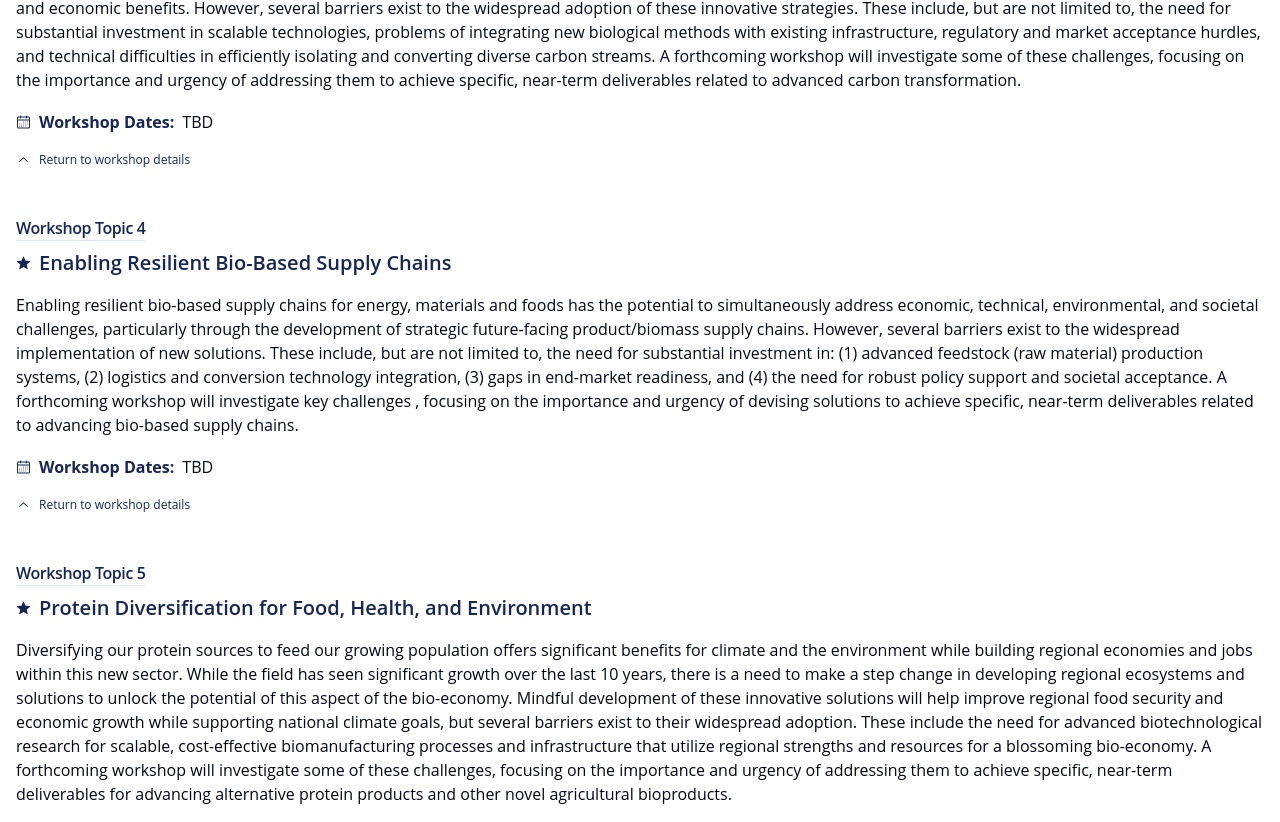
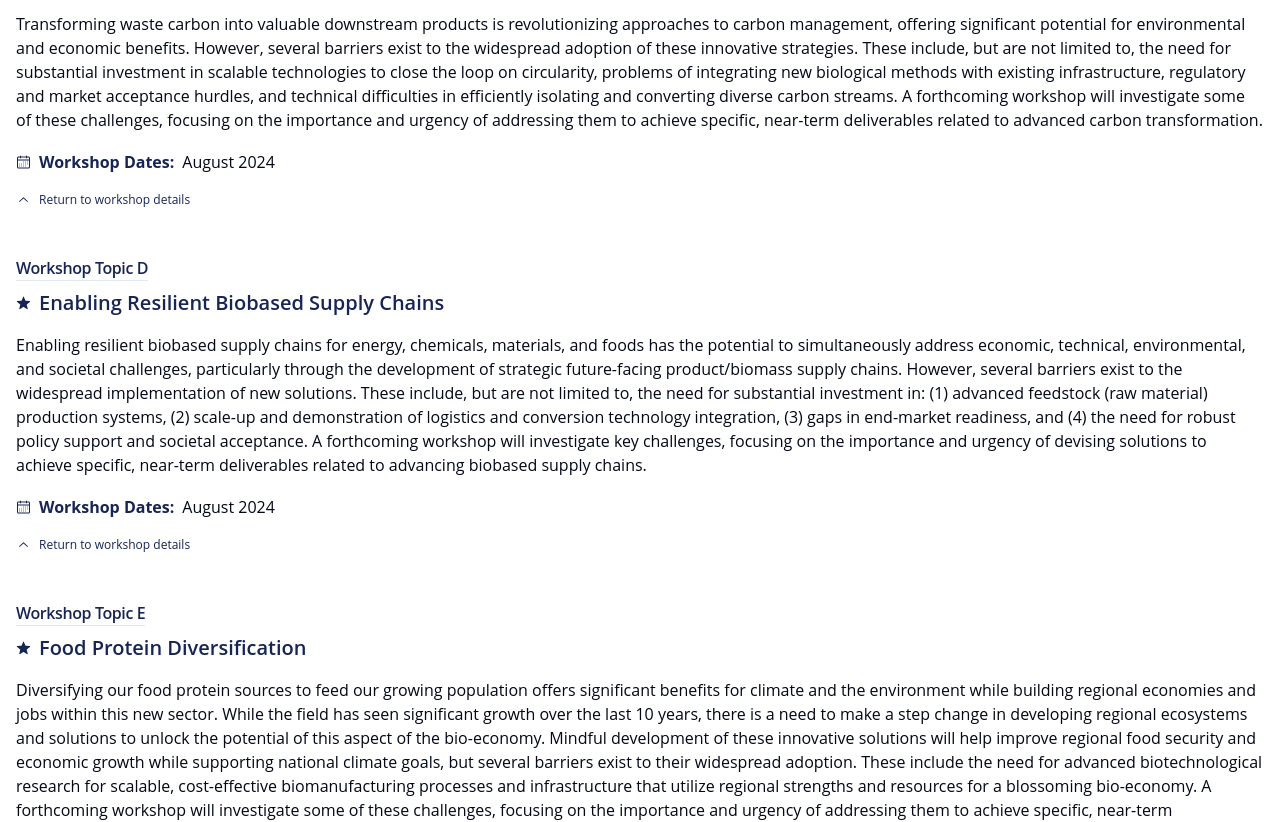
Before and after one commit to ZachStapletonJones/casa-bio, a Next.js app: page / in a window 1280 px wide. Shown: the part 1460-2282 px from the top of the page. Built offline with nearby package versions, Linux system fonts and the light colour scheme.

Commit message:
updated topic language and added new button

```diff
--- a/app/page.tsx
+++ b/app/page.tsx
@@ -43,7 +43,7 @@ export default function Home() {
             <p>
 
             {/* <a className='w-fit text-primary font-semibold' href="https://docs.google.com/forms/d/e/1FAIpQLScx4vU7e7k1yurm5tqfqK_rf2r9Mh5mu5Fpx54CLZKLrntaaA/viewform?usp=sf_link" target="_blank"><Button>Apply Now</Button></a> */}
-
+            <a className='w-fit text-primary font-semibold' href="https://forms.gle/qHcSunu5N2XZVap8A" target="_blank"><Button>Notify Me when Applications are Open</Button></a>
             </p>
           </div>
           <div className="flex flex-col gap-4">
--- a/components/WorkshopTopicsGrid.tsx
+++ b/components/WorkshopTopicsGrid.tsx
@@ -43,7 +43,7 @@ function WorkshopTopic(workshopTopic:WorkshopTopicData){
 
         <div className='flex flex-col gap-4 w-full justify-start text-xs text-primary'>
 
-        {/* <a className='w-fit text-primary font-semibold' href="https://docs.google.com/forms/d/e/1FAIpQLScx4vU7e7k1yurm5tqfqK_rf2r9Mh5mu5Fpx54CLZKLrntaaA/viewform?usp=sf_link" target="_blank"><Button>Apply Now</Button></a> */}
+        {/* <a className='w-fit text-primary font-semibold' href="https://forms.gle/qHcSunu5N2XZVap8A" target="_blank"><Button>Notify Me when Applications are Open</Button></a> */}
 
         <button className={`flex items-center gap-2`} tabIndex={0} onClick={()=> {
             const element = document.getElementById('topics');
--- a/data/workshop-topics.ts
+++ b/data/workshop-topics.ts
@@ -1,5 +1,5 @@
 export type WorkshopTopicData = {
-    id: number,
+    id: string,
     title: string;
     description: string;
     dates: string;
@@ -10,52 +10,45 @@ export type WorkshopTopicObject = WorkshopTopicData[];
 export const workshopTopic: WorkshopTopicObject = [
   {
     //WorkshopTopic 1
-    id: 1,
+    id: "A",
     title: "Personalized Health and Medicine for Vaccine and Biologics Delivery",
     description: "Biologics are outpacing small molecules as therapeutics and could be an important feature for the future bioeconomy. However, several barriers exist to the greater use of biologics. These include, but are not limited to, the need for a more personalized and tailored approach, limitations in the manufacturing paradigm, prohibitive delivery techniques, and cultural and socioeconomic barriers to their distribution and adoption. A forthcoming workshop will investigate some of these challenges, focusing on the importance and urgency of addressing them to achieve near-term economically beneficial outcomes.",
-    dates: "TBD"
+    dates: "August 2024"
   },
   {
     //WorkshopTopic 2
-    id: 2,
+    id: "B",
     title: "Accelerated Breeding for All Economically Important Crops and Animals",
-    description: "Innovative breeding methods are transforming the development of economically important crops and animals, promising significant advances in agricultural productivity and sustainability. However, multiple barriers exist to the widespread implementation of such approaches. These include the need for substantial investment in advanced tools and technologies, gaps in critical infrastructure, regulatory challenges, and concerns about the long-term ecological and genetic impacts, to name a few.  A forthcoming workshop will investigate some of these challenges, focusing on the urgent need to find enabling solutions to achieve specific deliverables related to accelerated breeding.",
-    dates: "TBD"
+    description: "Fueled by National Agricultural Genome Initiatives, innovative breeding methods are transforming the development of economically important crops and animals, promising significant advances in agricultural productivity and sustainability. However, multiple barriers exist to the widespread implementation of such approaches. These include the need for substantial investment in advanced tools and technologies, gaps in critical infrastructure, regulatory challenges, and concerns about the long-term ecological and genetic impacts, to name a few. A forthcoming workshop will investigate some of these challenges, focusing on the urgent need to find enabling solutions to achieve specific deliverables related to accelerated breeding.",
+    dates: "August 2024"
   },
   {
     //WorkshopTopic 3
-    id: 3,
+    id: "C",
     title: "Creating Value from Waste Carbon for a Circular Bioeconomy",
-    description: "Transforming waste carbon into valuable downstream products is revolutionizing approaches to carbon management, offering significant potential for environmental and economic benefits. However, several barriers exist to the widespread adoption of these innovative strategies. These include, but are not limited to, the need for substantial investment in scalable technologies, problems of integrating new biological methods with existing infrastructure, regulatory and market acceptance hurdles, and technical difficulties in efficiently isolating and converting diverse carbon streams. A forthcoming workshop will investigate some of these challenges, focusing on the importance and urgency of addressing them to achieve specific, near-term deliverables related to advanced carbon transformation.",
-    dates: "TBD"
+    description: "Transforming waste carbon into valuable downstream products is revolutionizing approaches to carbon management, offering significant potential for environmental and economic benefits. However, several barriers exist to the widespread adoption of these innovative strategies. These include, but are not limited to, the need for substantial investment in scalable technologies to close the loop on circularity, problems of integrating new biological methods with existing infrastructure, regulatory and market acceptance hurdles, and technical difficulties in efficiently isolating and converting diverse carbon streams. A forthcoming workshop will investigate some of these challenges, focusing on the importance and urgency of addressing them to achieve specific, near-term deliverables related to advanced carbon transformation.",
+    dates: "August 2024"
   },
   {
     //WorkshopTopic 4
-    id: 4,
-    title: "Enabling Resilient Bio-Based Supply Chains",
-    description: "Enabling resilient bio-based supply chains for energy, materials and foods has the potential to simultaneously address economic, technical, environmental, and societal challenges, particularly through the development of strategic future-facing product/biomass supply chains. However, several barriers exist to the widespread implementation of new solutions. These include, but are not limited to, the need for substantial investment in: (1) advanced feedstock (raw material) production systems, (2) logistics and conversion technology integration, (3) gaps in end-market readiness, and (4) the need for robust policy support and societal acceptance. A forthcoming workshop will investigate key challenges , focusing on the importance and urgency of devising solutions to achieve specific, near-term deliverables related to advancing bio-based supply chains.",
-    dates: "TBD"
+    id: "D",
+    title: "Enabling Resilient Biobased Supply Chains",
+    description: "Enabling resilient biobased supply chains for energy, chemicals, materials, and foods has the potential to simultaneously address economic, technical, environmental, and societal challenges, particularly through the development of strategic future-facing product/biomass supply chains. However, several barriers exist to the widespread implementation of new solutions. These include, but are not limited to, the need for substantial investment in: (1) advanced feedstock (raw material) production systems, (2) scale-up and demonstration of logistics and conversion technology integration, (3) gaps in end-market readiness, and (4) the need for robust policy support and societal acceptance. A forthcoming workshop will investigate key challenges, focusing on the importance and urgency of devising solutions to achieve specific, near-term deliverables related to advancing biobased supply chains.",
+    dates: "August 2024"
   },
   {
     //WorkshopTopic 5
-    id: 5,
-    title: "Protein Diversification for Food, Health, and Environment",
-    description: "Diversifying our protein sources to feed our growing population offers significant benefits for climate and the environment while building regional economies and jobs within this new sector. While the field has seen significant growth over the last 10 years, there is a need to make a step change in developing regional ecosystems and solutions to unlock the potential of this aspect of the bio-economy. Mindful development of these innovative solutions will help improve regional food security and economic growth while supporting national climate goals, but several barriers exist to their widespread adoption. These include the need for advanced biotechnological research for scalable, cost-effective biomanufacturing processes and infrastructure that utilize regional strengths and resources for a blossoming bio-economy. A forthcoming workshop will investigate some of these challenges, focusing on the importance and urgency of addressing them to achieve specific, near-term deliverables for advancing alternative protein products and other novel agricultural bioproducts.",
-    dates: "TBD"
+    id: "E",
+    title: "Food Protein Diversification",
+    description: "Diversifying our food protein sources to feed our growing population offers significant benefits for climate and the environment while building regional economies and jobs within this new sector. While the field has seen significant growth over the last 10 years, there is a need to make a step change in developing regional ecosystems and solutions to unlock the potential of this aspect of the bio-economy. Mindful development of these innovative solutions will help improve regional food security and economic growth while supporting national climate goals, but several barriers exist to their widespread adoption. These include the need for advanced biotechnological research for scalable, cost-effective biomanufacturing processes and infrastructure that utilize regional strengths and resources for a blossoming bio-economy. A forthcoming workshop will investigate some of these challenges, focusing on the importance and urgency of addressing them to achieve specific, near-term deliverables for advancing alternative food protein products and other novel agricultural bioproducts.",
+    dates: "August 2024"
   },
   {
     //WorkshopTopic 6
-    id: 6,
+    id: "F",
     title: "Strategies to Improve Carbon and Energy Efficiency of Biomanufacturing",
     description: "Biological processes can be used directly to reduce CO2 as well as produce products more efficiently and with less waste. Realizing this vision in a cost-effective way will require strategic research and development to identify the most efficient pathways and strategies. However, several barriers exist to optimizing biological systems and fully leveraging the advantages of biomanufacturing methods over other non-biological approaches. These include, but are not limited to, the need for enhanced carbon and energy efficiency, new innovative technologies, overcoming technical challenges in scaling biomanufacturing processes, and navigating regulatory and market acceptance. A forthcoming workshop will investigate some of these challenges, focusing on the importance and urgency of addressing them to achieve specific, near-term deliverables related to advancing the bioeconomy and optimizing biological systems for carbon reduction.",
-    dates: "TBD"
-  },
-  {
-    //WorkshopTopic 7
-    id: 7,
-    title: "Climate Resilient Agriculture",
-    description: "Enhancing our understanding of food and energy/biomass crop production is crucial for developing climate-resilient crop and animal agriculture. By understanding the interactions among animals, crops, their microbiomes, and changing natural and engineered environments, we can significantly improve agricultural sustainability and productivity. However, several barriers hinder advances in this area.  These include, but are not limited to, the need for comprehensive ecological and microbiome research, investment in adaptive agricultural technologies, lack of a technically proficient workforce, and overcoming regulatory and market challenges. A forthcoming workshop will investigate some of these challenges, focusing on the importance and urgency of addressing them to achieve specific, near-term deliverables related to climate-resilient agriculture.",
-    dates: "TBD"
+    dates: "August 2024"
   },
 
 
```
